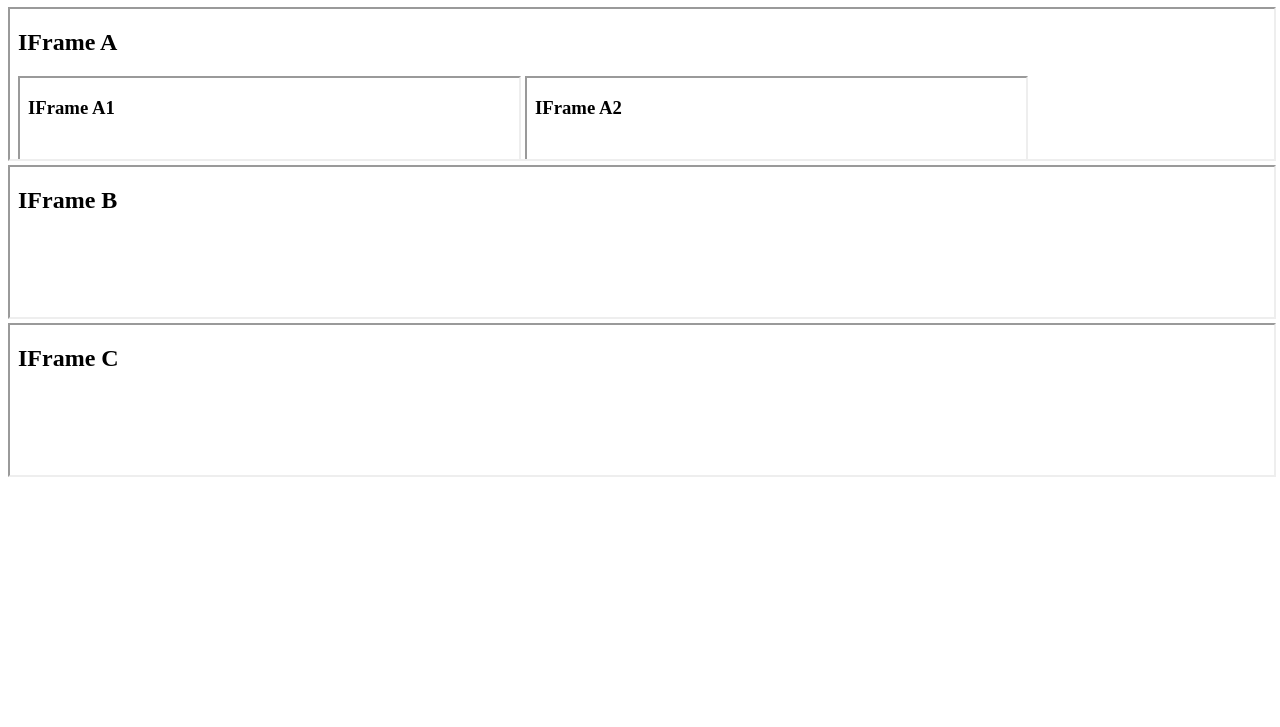
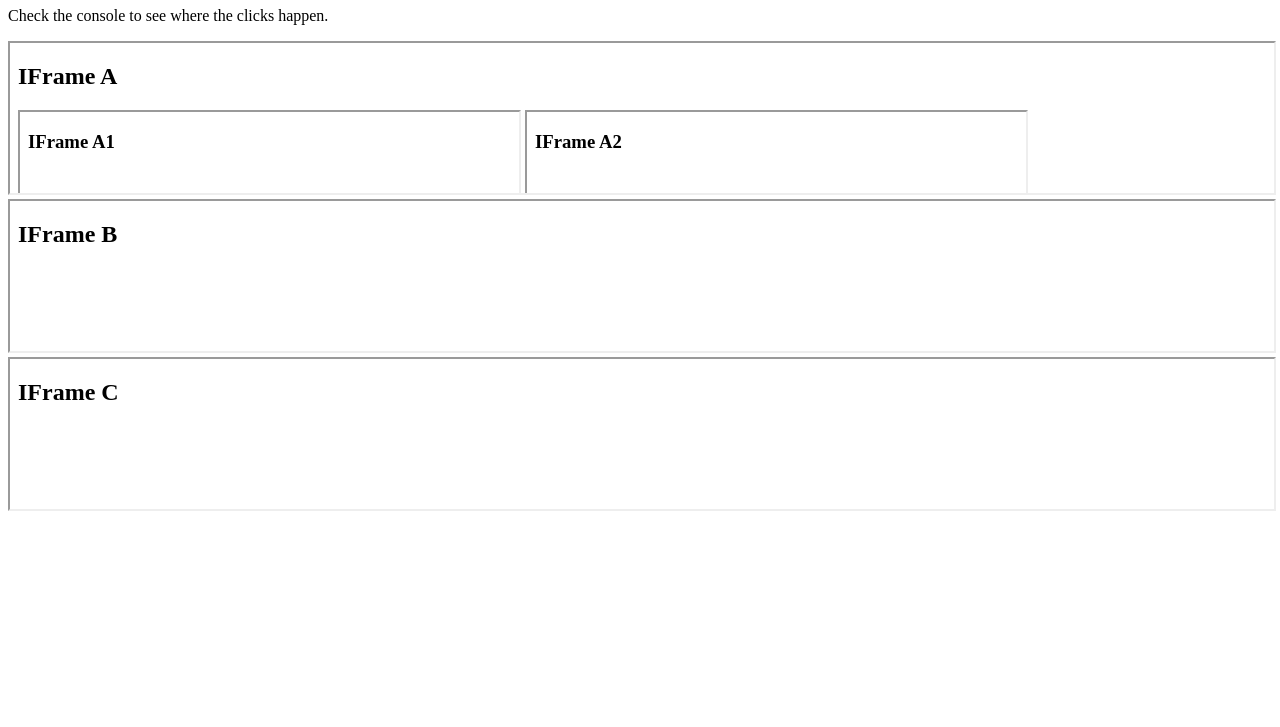
Before and after one commit to htho/wdio-repro-iframes, a plain HTML site: page index.html in a window 1280 px wide. Shown: the part 73-800 px from the top of the page. Drawn offline with Linux system fonts and the light colour scheme.

Commit message:
user info

```diff
--- a/index.html
+++ b/index.html
@@ -8,6 +8,7 @@
 </head>
 <body>
 	<h1>Frame Demo</h1>
+	<p>Check the console to see where the clicks happen.</p>
 	<iframe id=A src="iframeA.html" style="width: 100%;"></iframe>
 	<script>
 		setTimeout(() => {
```
Also changed, not shown: 1 other file.
